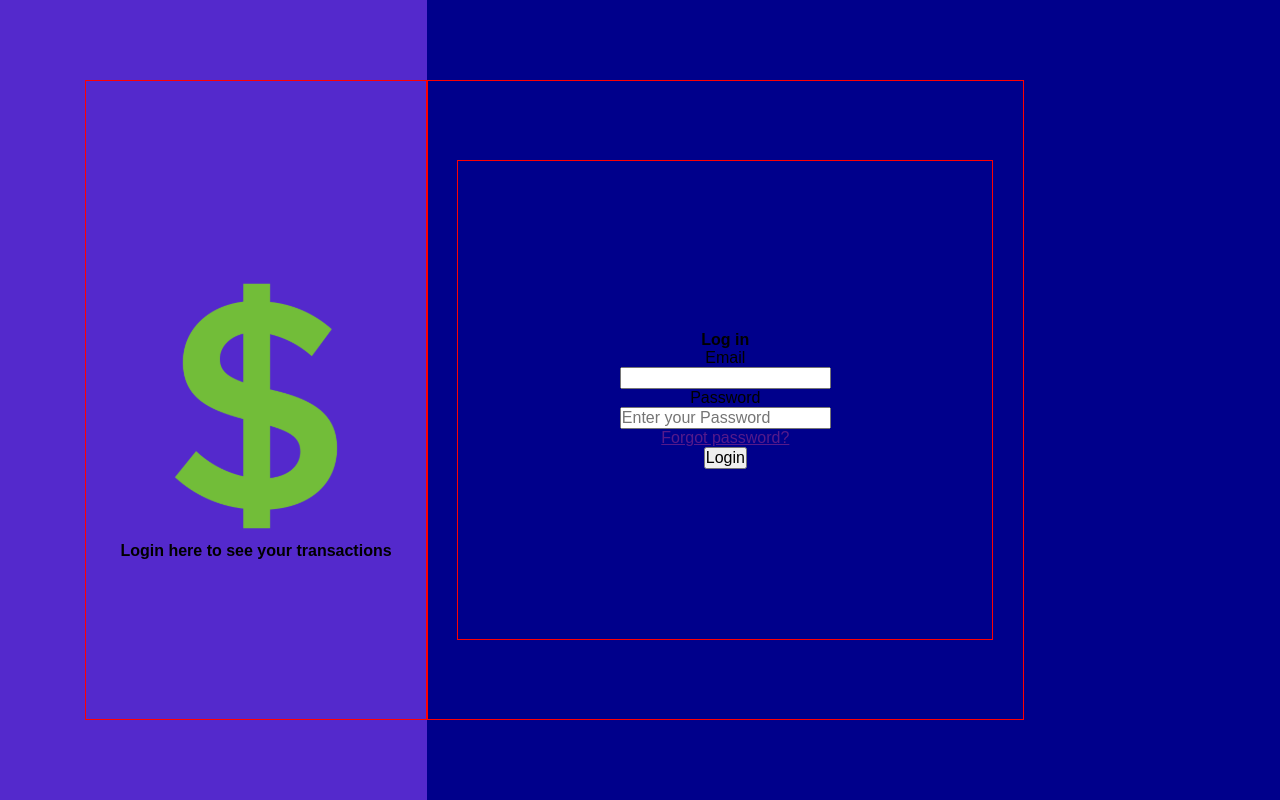
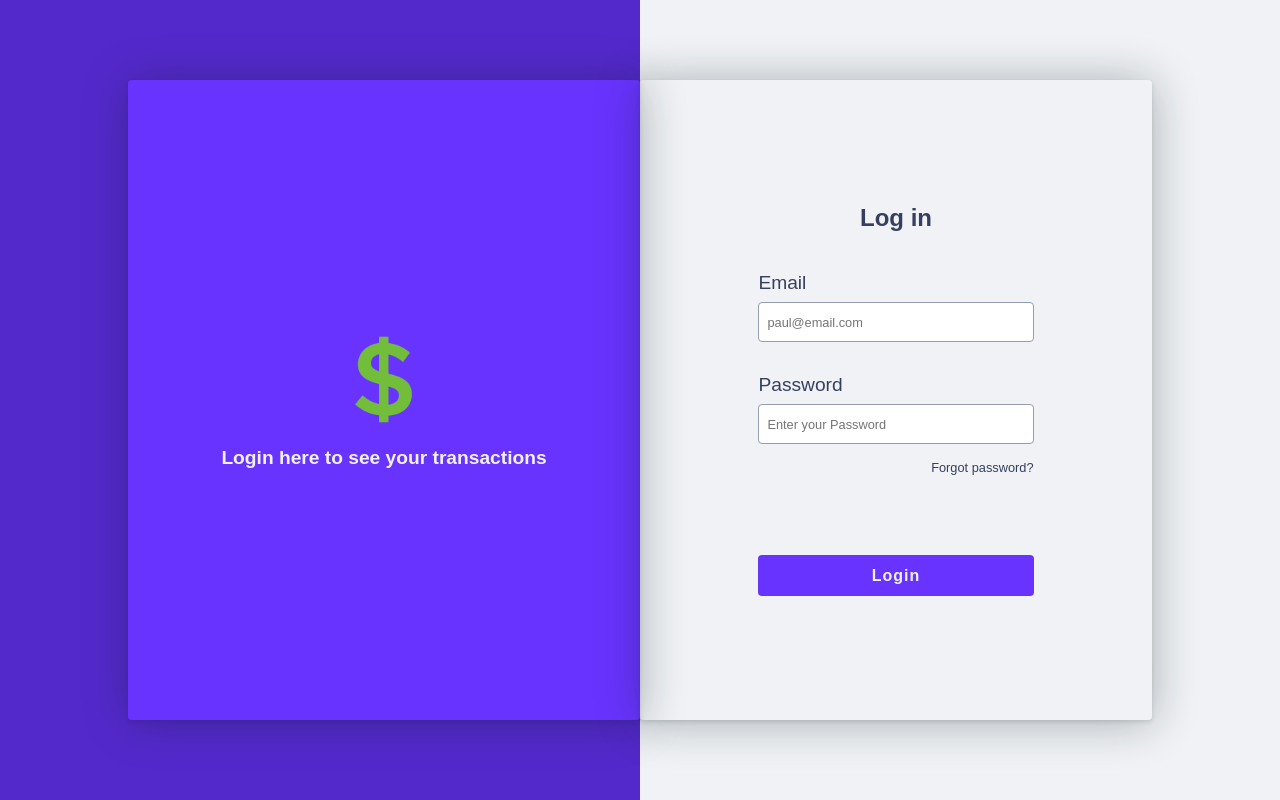
Before and after one commit to paulomiguelJS/authenticated-devfinance, a React (Vite) app: page /login in a window 1280 px wide. Built offline with nearby package versions, Linux system fonts and the light colour scheme; what miragejs would draw is missing.

Commit message:
Login page styled, missing shadows fix

```diff
--- a/src/pages/Login/Login.jsx
+++ b/src/pages/Login/Login.jsx
@@ -17,7 +17,7 @@ export function Login() {
           <form>
             <h5>Log in</h5>
             <label>Email</label>
-            <input type="text" placeholder="" />
+            <input type="text" placeholder="paul@email.com" />
             <label htmlFor="">Password</label>
             <input type="password" placeholder="Enter your Password" />
             <a href="">Forgot password?</a>
--- a/src/pages/Login/styles.js
+++ b/src/pages/Login/styles.js
@@ -2,7 +2,8 @@ import styled from "styled-components";
 
 export const Container = styled.div`
   display: grid;
-  grid-template-columns: 1fr 2fr;
+  grid-template-columns: repeat(2, 1fr);
+
   height: 100vh;
 `;
 
@@ -10,22 +11,35 @@ export const LeftSide = styled.div`
   display: flex;
   justify-content: flex-end;
   align-items: center;
+
   background: ${(props) => props.theme["blue-600"]};
 
   > div {
     display: flex;
     align-items: center;
     justify-content: center;
+
     height: 80vh;
     width: 80%;
-    border: 1px solid red;
+
+    background: ${(props) => props.theme["blue-200"]};
+    box-shadow: rgba(14, 30, 37, 0.12) 0px 2px 4px 0px,
+      rgba(14, 30, 37, 0.32) 0px 2px 46px 0px;
+    border-radius: 4px;
 
     div {
       display: flex;
       flex-direction: column;
+      align-items: center;
+
+      h4 {
+        color: ${(props) => props.theme["white-400"]};
+        font-size: 1.2rem;
+      }
 
       img {
-        margin-top: 30px;
+        margin-bottom: 20px;
+        display: block;
       }
     }
   }
@@ -35,24 +49,86 @@ export const RightSide = styled.div`
   display: flex;
   justify-content: flex-start;
   align-items: center;
-  background: darkblue;
 
   div {
-    border: 1px solid red;
     display: flex;
     align-items: center;
     justify-content: center;
+
     height: 80vh;
-    width: 70%;
+    width: 80%;
+
+    box-shadow: rgba(14, 30, 37, 0.12) 0px 2px 4px 0px,
+      rgba(14, 30, 37, 0.32) 0px 2px 46px 0px;
+    border-radius: 4px;
   }
 
   form {
-    border: 1px solid red;
     display: flex;
     flex-direction: column;
-    align-items: center;
     justify-content: center;
+
+    padding: 2rem 1rem;
     height: 60vh;
-    width: 90%;
+    width: 60%;
+
+    color: ${(props) => props.theme["grey-600"]};
+
+    h5 {
+      font-size: 1.5rem;
+      text-align: center;
+
+      margin-bottom: 2rem;
+    }
+
+    label {
+      text-align: le;
+      font-size: 1.2rem;
+      margin: 0.5rem 0;
+
+      &:last-of-type {
+        margin-top: 2rem;
+      }
+    }
+    input {
+      padding: 0 0.5rem;
+      height: 2.5rem;
+      border: 0.5px solid ${(props) => props.theme["grey-300"]};
+      border-radius: 4px;
+
+      &::placeholder {
+        font-size: 0.8rem;
+      }
+    }
+
+    a {
+      margin-top: 1rem;
+      text-align: end;
+      font-size: 0.8rem;
+
+      color: ${(props) => props.theme["grey-600"]};
+      text-decoration: none;
+
+      &:visited {
+        color: none;
+      }
+    }
+
+    button {
+      margin-top: 5rem;
+      padding: 0.7rem;
+
+      background-color: ${(props) => props.theme["blue-200"]};
+      border-radius: 4px;
+      border: ${(props) => props.theme["blue-200"]};
+
+      font-weight: bold;
+      letter-spacing: 1px;
+      color: ${(props) => props.theme["white-400"]};
+      transition: background-color 0.2s;
+      &:hover {
+        background-color: ${(props) => props.theme["blue-600"]};
+      }
+    }
   }
 `;
```
